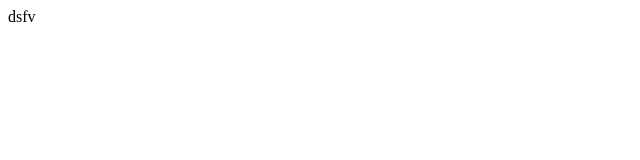
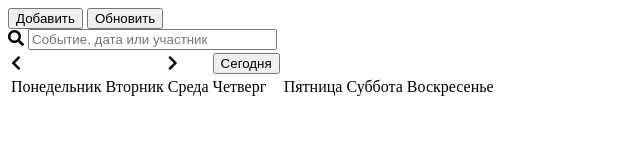
Before and after one commit to GolikAndrii/fe-test, a plain HTML site: page index.html in a window 1280 px wide. Shown: the whole page, without its empty margins (0-640 px from the left). Drawn offline with Linux system fonts and the light colour scheme.

Commit message:
Update index.html

```diff
--- a/index.html
+++ b/index.html
@@ -1 +1,52 @@
-dsfv
+<!doctype html>
+<html lang="en">
+<head>
+    <meta charset="UTF-8">
+    <meta name="viewport"
+          content="width=device-width, user-scalable=no, initial-scale=1.0, maximum-scale=1.0, minimum-scale=1.0">
+    <meta http-equiv="X-UA-Compatible" content="ie=edge">
+    <link rel="stylesheet" href="https://use.fontawesome.com/releases/v5.8.2/css/all.css" integrity="sha384-oS3vJWv+0UjzBfQzYUhtDYW+Pj2yciDJxpsK1OYPAYjqT085Qq/1cq5FLXAZQ7Ay" crossorigin="anonymous">
+    <link rel="stylesheet" href="css/style.css">
+    <title>Frontend test</title>
+</head>
+<body>
+
+<div class="container">
+    <div class="header">
+        <div class="header__button">
+            <button id="add" class="add button">Добавить</button>
+            <button id="refresh" class="refresh button">Обновить</button>
+        </div>
+        <div class="header__search">
+            <i class="fas fa-search"></i>
+            <input class="header__search__input" type="text" size="28" placeholder="Событие, дата или участник">
+        </div>
+    </div>
+
+
+    <div class="calendar-table">
+        <table id="calendar2">
+            <thead>
+            <tr class="calendar-table_main-row" >
+                <td><i class="fas fa-chevron-left"></i></td>
+                <td></td>
+                <td><i class="fas fa-chevron-right"></i></td>
+                <td><button id="today">Сегодня</button></td>
+            </tr>
+            <tr class="dayOfWeek">
+                <td>Понедельник</td>
+                <td>Вторник</td>
+                <td>Среда</td>
+                <td>Четверг</td>
+                <td>Пятница</td>
+                <td>Суббота</td>
+                <td>Воскресенье</td>
+            <tbody>
+        </table>
+    </div>
+
+</div>
+
+<script src="js/script.js"></script>
+</body>
+</html>
```
